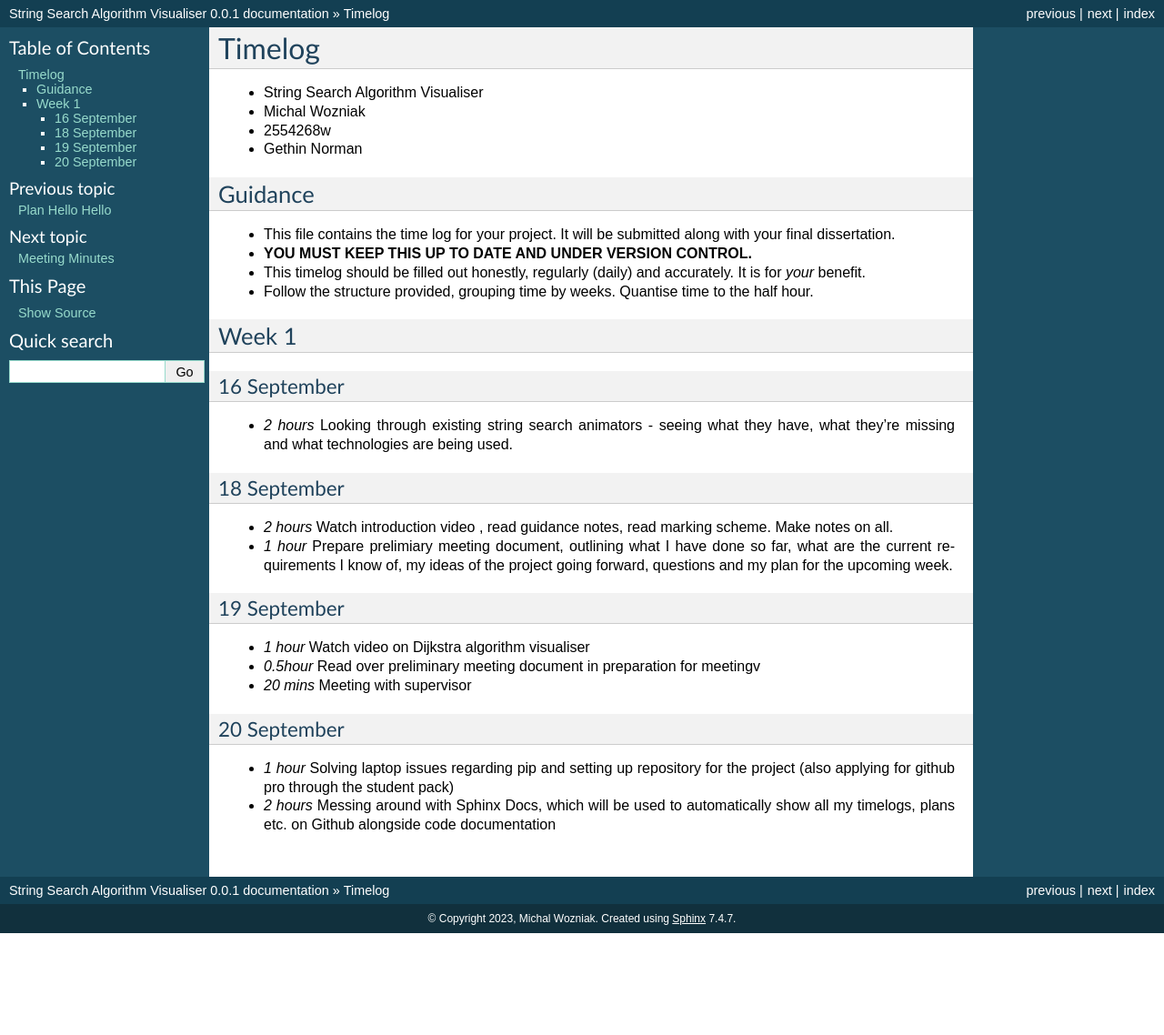
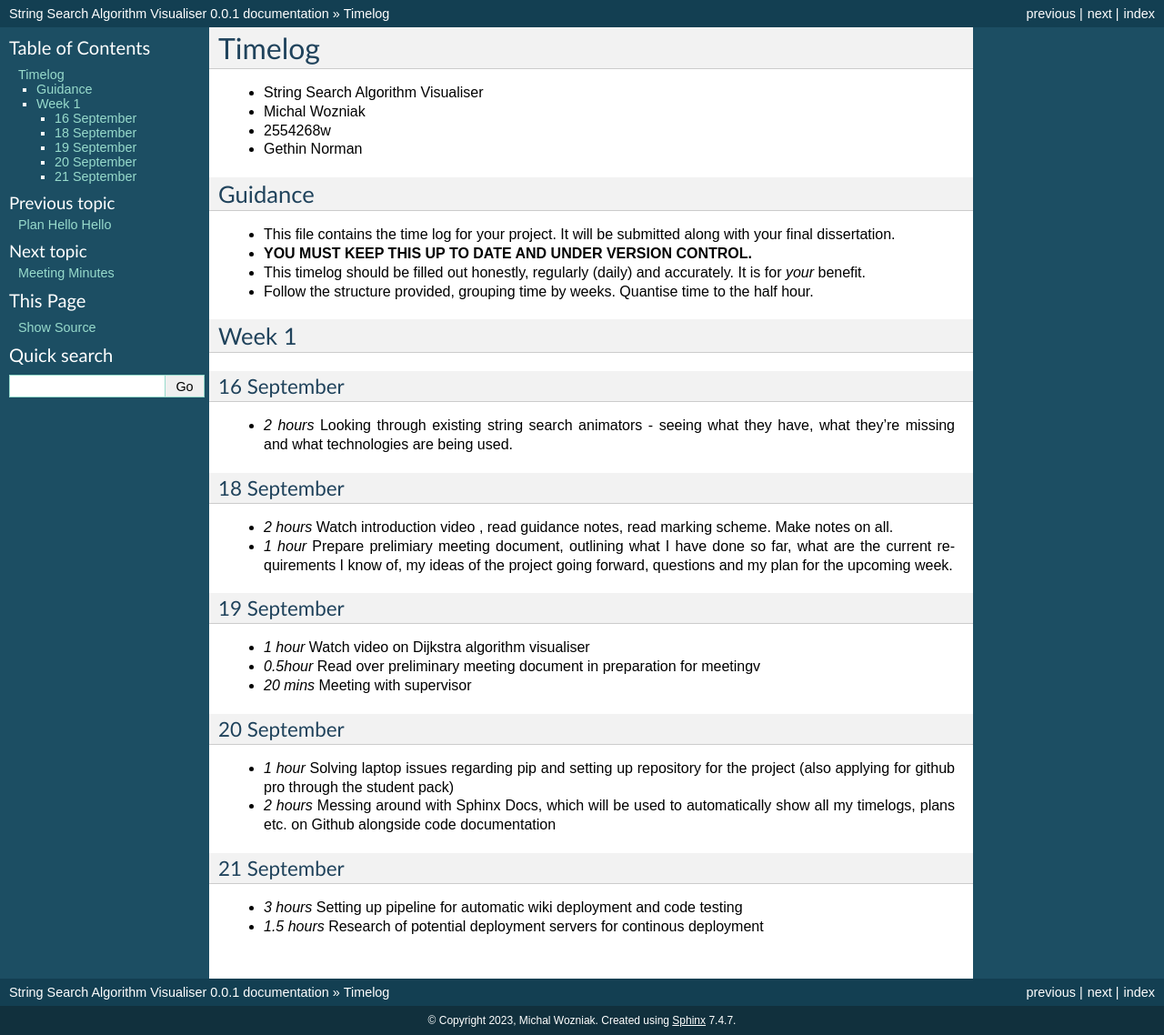
Before and after one commit to interysy/level-4-project-setup-repo, a Sphinx documentation site: the page built from docs/source/timelog.md, in a window 1280 px wide. Shown: the whole page at 91% size. Built offline with Sphinx 7.4.7, drawn with Linux system fonts in a browser that asks for light colours; pages that are not in the unit, such as notebooks, are missing from menus; before the commit the page ends 1026 px from its top, so only the background shows below that.

Commit message:
Timelog updates

```diff
--- a/docs/source/timelog.md
+++ b/docs/source/timelog.md
@@ -31,3 +31,7 @@
 ### 20 September
 * *1 hour* Solving laptop issues regarding pip and setting up repository for the project (also applying for github pro through the student pack)
 * *2 hours* Messing around with Sphinx Docs, which will be used to automatically show all my timelogs, plans etc. on Github alongside code documentation
+
+### 21 September
+* *3 hours* Setting up pipeline for automatic wiki deployment and code testing
+* *1.5 hours* Research of potential deployment servers for continous deployment
```
